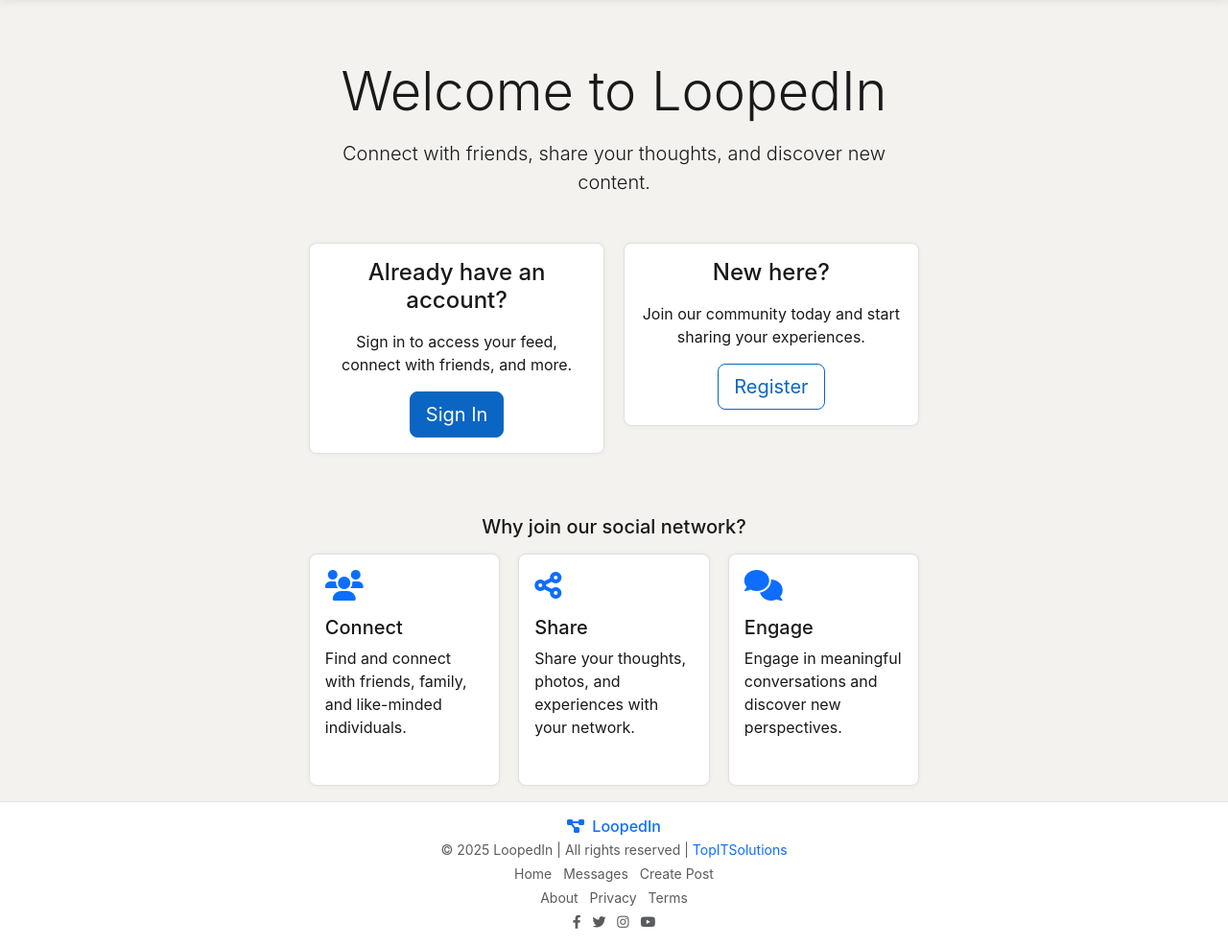
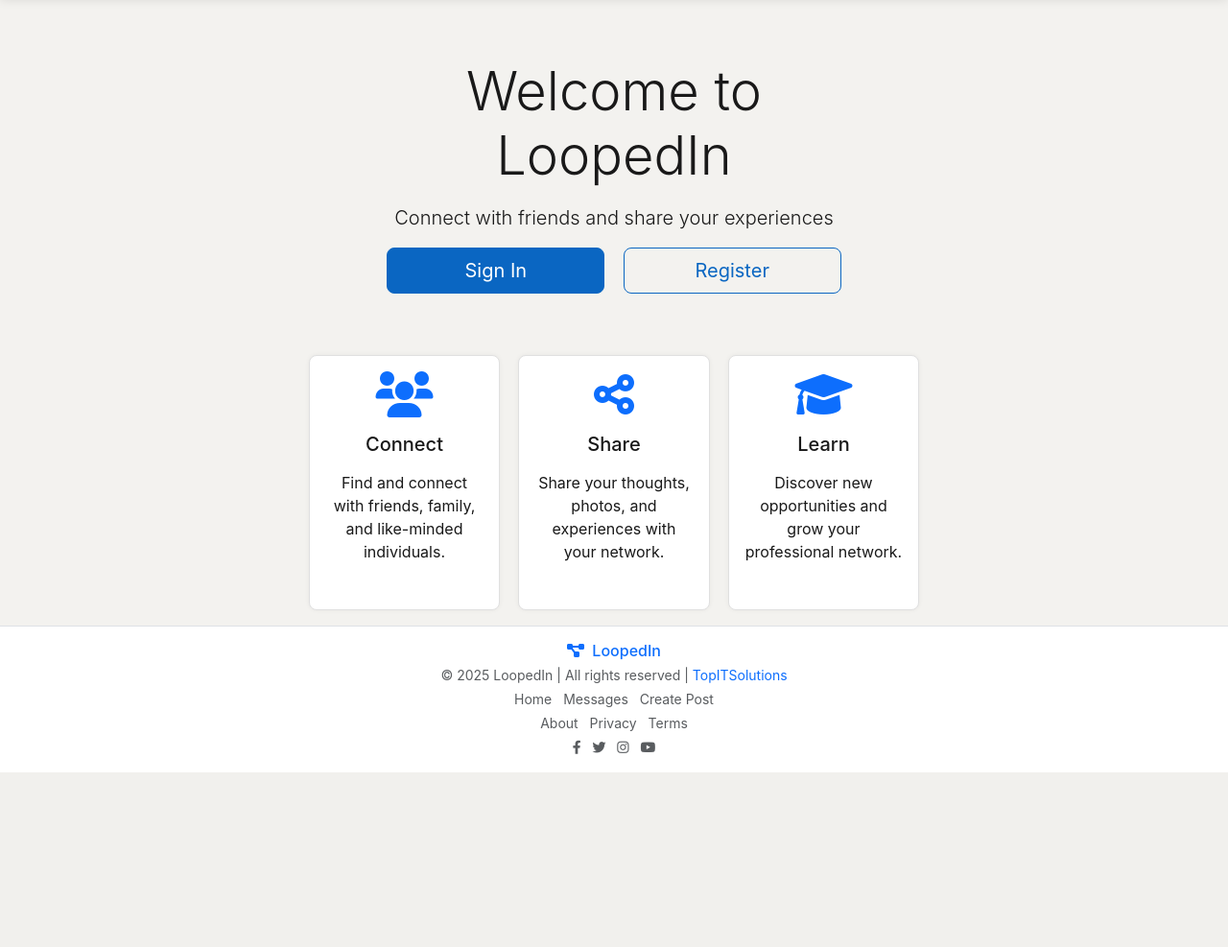
Before and after one commit to christopherece/loopedin_prj, a Django app: page / in a window 1280 px wide. Shown: the part 46-1033 px from the top of the page at 96% size. After the commit the page ends 851 px from the top, so only its background shows below. Run offline with Django 5.2, Linux system fonts and the light colour scheme; data comes from the database, SQL or seed files in the repository.

Commit message:
Added editabe content

```diff
--- a/site_config/context_processors.py
+++ b/site_config/context_processors.py
@@ -1,9 +1,23 @@
 from .models import SiteConfig
 
 def site_config(request):
-    try:
-        config = SiteConfig.objects.get()
-    except SiteConfig.DoesNotExist:
-        # Create default config if none exist
-        config = SiteConfig.objects.create()
-    return {'site_config': config}
+    config = SiteConfig.objects.first()
+    if not config:
+        config = SiteConfig.objects.create(
+            logo_name='LoopedIn',
+            welcome_title='Welcome to LoopedIn',
+            welcome_subtitle='Connect with friends and share your experiences',
+            sign_in_text='Sign in to access your feed, connect with friends, and more.',
+            register_text='Join our community today and start sharing your experiences.',
+            connect_heading='Connect',
+            connect_description='Find and connect with friends, family, and like-minded individuals.',
+            share_heading='Share',
+            share_description='Share your thoughts, photos, and experiences with your network.',
+            learn_heading='Learn',
+            learn_description='Discover new opportunities and grow your professional network.'
+        )
+
+    return {
+        'site_config': config,
+        'welcome_content': config  # Same as site_config since they're combined
+    }
--- a/site_config/models.py
+++ b/site_config/models.py
@@ -1,17 +1,102 @@
 from django.db import models
 from django.contrib.auth.models import User
+from django.utils.translation import gettext_lazy as _
 
 class SiteConfig(models.Model):
-    logo = models.ImageField(upload_to='site_config/', null=True, blank=True)
-    logo_name = models.CharField(max_length=50, default='LoopedIn')
-    favicon = models.ImageField(upload_to='site_config/', null=True, blank=True)
+    # Site Branding
+    logo = models.ImageField(
+        upload_to='site_config/',
+        null=True,
+        blank=True,
+        help_text='Upload the site logo (30x30px recommended)'
+    )
+    logo_name = models.CharField(
+        max_length=50,
+        default='LoopedIn',
+        help_text='Name of your site'
+    )
+    favicon = models.ImageField(
+        upload_to='site_config/',
+        null=True,
+        blank=True,
+        help_text='Upload a favicon (16x16px recommended)'
+    )
+
+    # Welcome Page Content
+    welcome_title = models.CharField(
+        max_length=100,
+        default='Welcome to LoopedIn',
+        help_text='Main welcome page title'
+    )
+    welcome_subtitle = models.CharField(
+        max_length=200,
+        default='Connect with friends and share your experiences',
+        help_text='Welcome page subtitle text'
+    )
+
+    sign_in_text = models.CharField(
+        max_length=200,
+        default='Already have an account? Sign in to access your feed, connect with friends, and more.',
+        help_text='Text for the sign in section'
+    )
+    register_text = models.CharField(
+        max_length=200,
+        default='New here? Join our community today and start sharing your experiences.',
+        help_text='Text for the register section'
+    )
+
+    connect_heading = models.CharField(
+        max_length=50,
+        default='Connect',
+        help_text='Heading for the connect feature'
+    )
+    connect_description = models.TextField(
+        default='Find and connect with friends, family, and like-minded individuals.',
+        help_text='Description for the connect feature'
+    )
+
+    share_heading = models.CharField(
+        max_length=50,
+        default='Share',
+        help_text='Heading for the share feature'
+    )
+    share_description = models.TextField(
+        default='Share your thoughts, photos, and experiences with your network.',
+        help_text='Description for the share feature'
+    )
+
+    learn_heading = models.CharField(
+        max_length=50,
+        default='Learn',
+        help_text='Heading for the learn feature'
+    )
+    learn_description = models.TextField(
+        default='Discover new opportunities and grow your professional network.',
+        help_text='Description for the learn feature'
+    )
 
     def __str__(self):
-        return "Site Configuration"
+        return self.logo_name
 
-    class Meta:
-        verbose_name = "Site Configuration"
-        verbose_name_plural = "Site Configuration"
+    @classmethod
+    def get_default_content(cls):
+        """Get or create default welcome content"""
+        try:
+            return cls.objects.get()
+        except cls.DoesNotExist:
+            return cls.objects.create(
+                logo_name='LoopedIn',
+                welcome_title='Welcome to LoopedIn',
+                welcome_subtitle='Connect with friends and share your experiences',
+                sign_in_text='Already have an account? Sign in to access your feed, connect with friends, and more.',
+                register_text='New here? Join our community today and start sharing your experiences.',
+                connect_heading='Connect',
+                connect_description='Find and connect with friends, family, and like-minded individuals.',
+                share_heading='Share',
+                share_description='Share your thoughts, photos, and experiences with your network.',
+                learn_heading='Learn',
+                learn_description='Discover new opportunities and grow your professional network.'
+            )
 
     def save(self, *args, **kwargs):
         # Ensure only one instance exists
--- a/templates/welcome.html
+++ b/templates/welcome.html
@@ -1,62 +1,50 @@
 {% extends "base.html" %}
-{% block title %}Welcome to Social Media{% endblock %}
+{% block title %}{{ site_config.welcome_title|default:"Welcome to LoopedIn" }}{% endblock %}
 
 {% block content %}
 <div class="container">
     <div class="row justify-content-center mt-5">
-        <div class="col-md-8 text-center">
-            <h1 class="display-4 mb-4">Welcome to LoopedIn</h1>
-            <p class="lead mb-5">Connect with friends, share your thoughts, and discover new content.</p>
-
+        <div class="col-md-6 text-center">
+            <h1 class="display-4 mb-4">{{ site_config.welcome_title|default:"Welcome to LoopedIn" }}</h1>
+            <p class="lead mb-4">{{ site_config.welcome_subtitle|default:"Connect with friends and share your experiences" }}</p>
             <div class="row">
-                <div class="col-md-6">
-                    <div class="card mb-4">
-                        <div class="card-body">
-                            <h2 class="h4 mb-3">Already have an account?</h2>
-                            <p>Sign in to access your feed, connect with friends, and more.</p>
-                            <a href="{% url 'login' %}" class="btn btn-primary btn-lg">Sign In</a>
+                <div class="col-md-6 mb-3">
+                    <a href="{% url 'login' %}" class="btn btn-primary btn-lg w-100">Sign In</a>
                 </div>
-                    </div>
-                </div>
-                <div class="col-md-6">
-                    <div class="card mb-4">
-                        <div class="card-body">
-                            <h2 class="h4 mb-3">New here?</h2>
-                            <p>Join our community today and start sharing your experiences.</p>
-                            <a href="{% url 'register' %}" class="btn btn-outline-primary btn-lg">Register</a>
+                <div class="col-md-6 mb-3">
+                    <a href="{% url 'register' %}" class="btn btn-outline-primary btn-lg w-100">Register</a>
                 </div>
             </div>
         </div>
     </div>
 
-            <div class="mt-5">
-                <h3 class="h5 mb-4">Why join our social network?</h3>
-                <div class="row text-start">
+    <div class="row justify-content-center mt-5">
+        <div class="col-md-8">
+            <div class="row">
                 <div class="col-md-4">
                     <div class="card h-100">
-                            <div class="card-body">
-                                <i class="fas fa-users fa-2x text-primary mb-3"></i>
-                                <h4 class="h5">Connect</h4>
-                                <p>Find and connect with friends, family, and like-minded individuals.</p>
+                        <div class="card-body text-center">
+                            <i class="fas fa-users fa-3x mb-3 text-primary"></i>
+                            <h3 class="h5 mb-3">{{ site_config.connect_heading|default:"Connect" }}</h3>
+                            <p>{{ site_config.connect_description|default:"Find and connect with friends, family, and like-minded individuals." }}</p>
                         </div>
                     </div>
                 </div>
                 <div class="col-md-4">
                     <div class="card h-100">
-                            <div class="card-body">
-                                <i class="fas fa-share-alt fa-2x text-primary mb-3"></i>
-                                <h4 class="h5">Share</h4>
-                                <p>Share your thoughts, photos, and experiences with your network.</p>
+                        <div class="card-body text-center">
+                            <i class="fas fa-share-alt fa-3x mb-3 text-primary"></i>
+                            <h3 class="h5 mb-3">{{ site_config.share_heading|default:"Share" }}</h3>
+                            <p>{{ site_config.share_description|default:"Share your thoughts, photos, and experiences with your network." }}</p>
                         </div>
                     </div>
                 </div>
                 <div class="col-md-4">
                     <div class="card h-100">
-                            <div class="card-body">
-                                <i class="fas fa-comments fa-2x text-primary mb-3"></i>
-                                <h4 class="h5">Engage</h4>
-                                <p>Engage in meaningful conversations and discover new perspectives.</p>
-                            </div>
+                        <div class="card-body text-center">
+                            <i class="fas fa-graduation-cap fa-3x mb-3 text-primary"></i>
+                            <h3 class="h5 mb-3">{{ site_config.learn_heading|default:"Learn" }}</h3>
+                            <p>{{ site_config.learn_description|default:"Discover new opportunities and grow your professional network." }}</p>
                         </div>
                     </div>
                 </div>
```
Also changed, not shown: site_config/admin.py (+16 -3 lines), templates/admin/base_site.html (+6 -2 lines), site_config/migrations/0002_siteconfig_accent_color_siteconfig_primary_color_and_more.py (added), site_config/migrations/0003_siteconfig_footer_bg_color_and_more.py (added), site_config/migrations/0004_welcomecontent_alter_siteconfig_options_and_more.py (added), site_config/migrations/0005_delete_welcomecontent_siteconfig_connect_description_and_more.py (added), site_config/migrations/0006_alter_siteconfig_connect_description_and_more.py (added), site_config/migrations/0007_remove_siteconfig_connect_description_and_more.py (added). Lines whose indentation alone changed are shown as unchanged.
